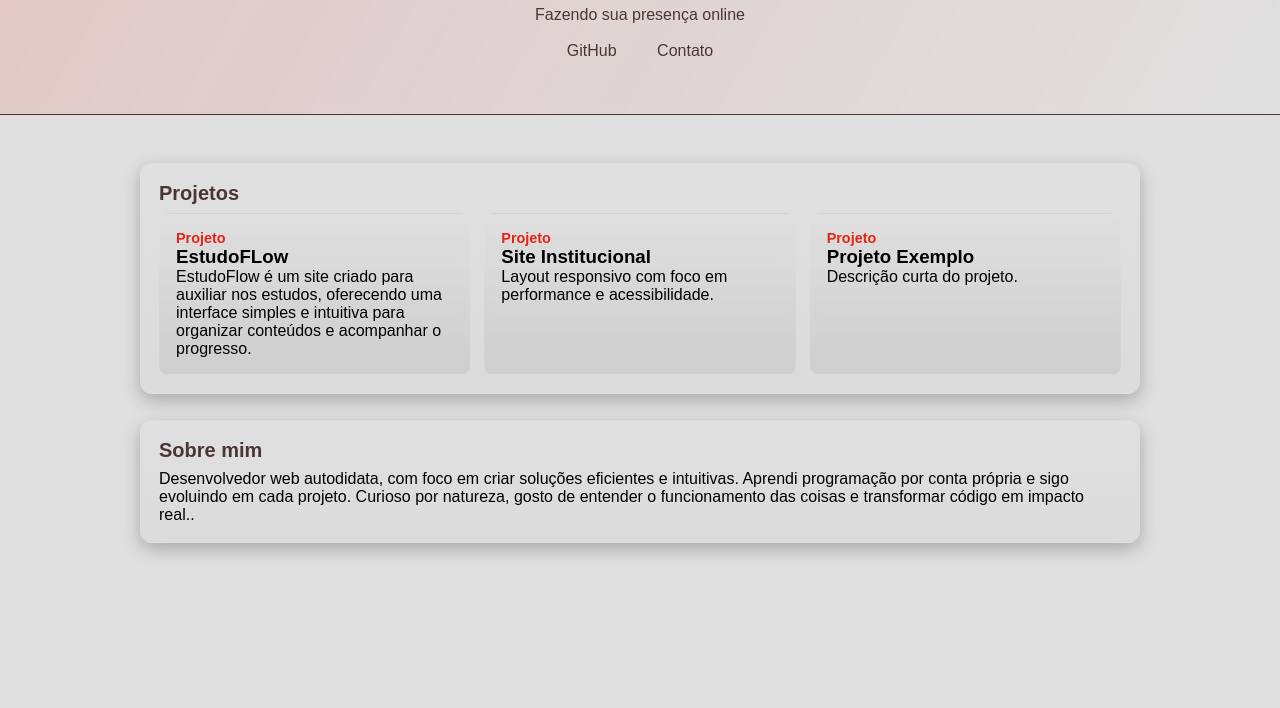
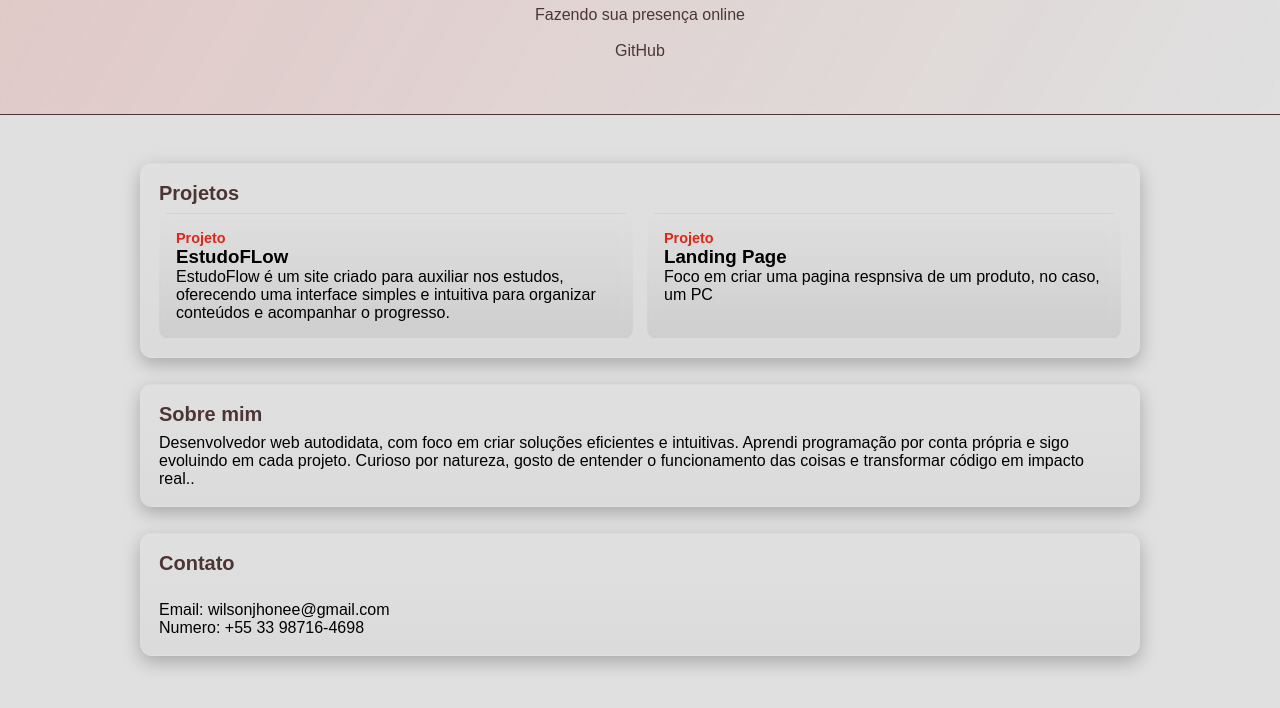
Before and after one commit to WilsonJohne/portifolio, a plain HTML site: page index.html in a window 1280 px wide. Shown: the part 94-802 px from the top of the page. Drawn offline with Linux system fonts and the light colour scheme.

Commit message:
atualizacao

```diff
--- a/index.html
+++ b/index.html
@@ -11,8 +11,8 @@
         <h1>Wilson Johne</h1>
         <p class="subtitle">Fazendo sua presença online</p>
         <nav>
-            <a href="#" aria-label="GitHub">GitHub</a>
-            <a href="#" aria-label="Contato">Contato</a>
+            <a href="https://github.com/WilsonJohne" target="_blank" aria-label="GitHub">GitHub</a>
+
         </nav>
     </header>
     <main>
@@ -24,16 +24,18 @@
                     <h3>EstudoFLow</h3>
                     <p>EstudoFlow é um site criado para auxiliar nos estudos, oferecendo uma interface simples e intuitiva para organizar conteúdos e acompanhar o progresso.</p>
                 </a>
-                <a class="card" href="https://github.com/seu-usuario/site-institucional" target="_blank" rel="noopener noreferrer">
+                <a class="card" href="https://wilsonjohne.github.io/Produto-Ficticio/" target="_blank" rel="noopener noreferrer">
                     <div class="kicker">Projeto</div>
-                    <h3>Site Institucional</h3>
-                    <p>Layout responsivo com foco em performance e acessibilidade.</p>
+                    <h3>Landing Page</h3>
+                    <p>Foco em criar uma pagina respnsiva de um produto, no caso, um PC</p>
                 </a>
+                <!--
                 <a class="card" href="https://github.com/seu-usuario/outro-projeto" target="_blank" rel="noopener noreferrer">
                     <div class="kicker">Projeto</div>
                     <h3>Projeto Exemplo</h3>
                     <p>Descrição curta do projeto.</p>
                 </a>
+                -->
                 <!-- adicione mais cards conforme precisar -->
             </div>
         </section>
@@ -41,7 +43,12 @@
         <section class="reveal" id="certificados">
             <h2 class="section-title">Sobre mim</h2>
             <p>Desenvolvedor web autodidata, com foco em criar soluções eficientes e intuitivas. Aprendi programação por conta própria e sigo evoluindo em cada projeto. Curioso por natureza, gosto de entender o funcionamento das coisas e transformar código em impacto real..</p>
-
+        </section>
+        <section class="reveal" id="certificados">
+            <h2 class="section-title">Contato</h2>
+            <br>
+            <p>Email: wilsonjhonee@gmail.com</p>
+            <p>Numero: +55 33 98716-4698</p>
         </section>
     </main>
 
```
